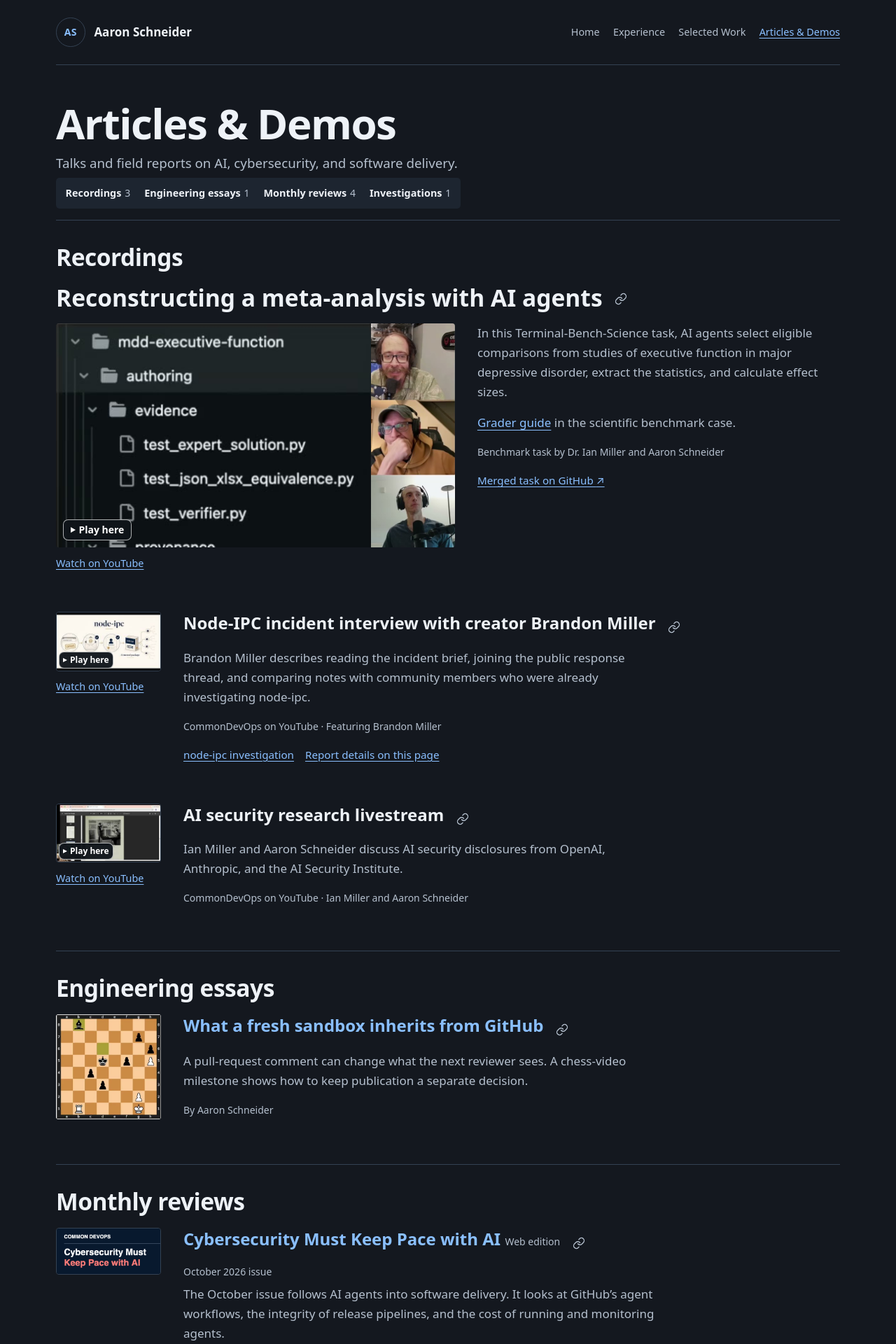
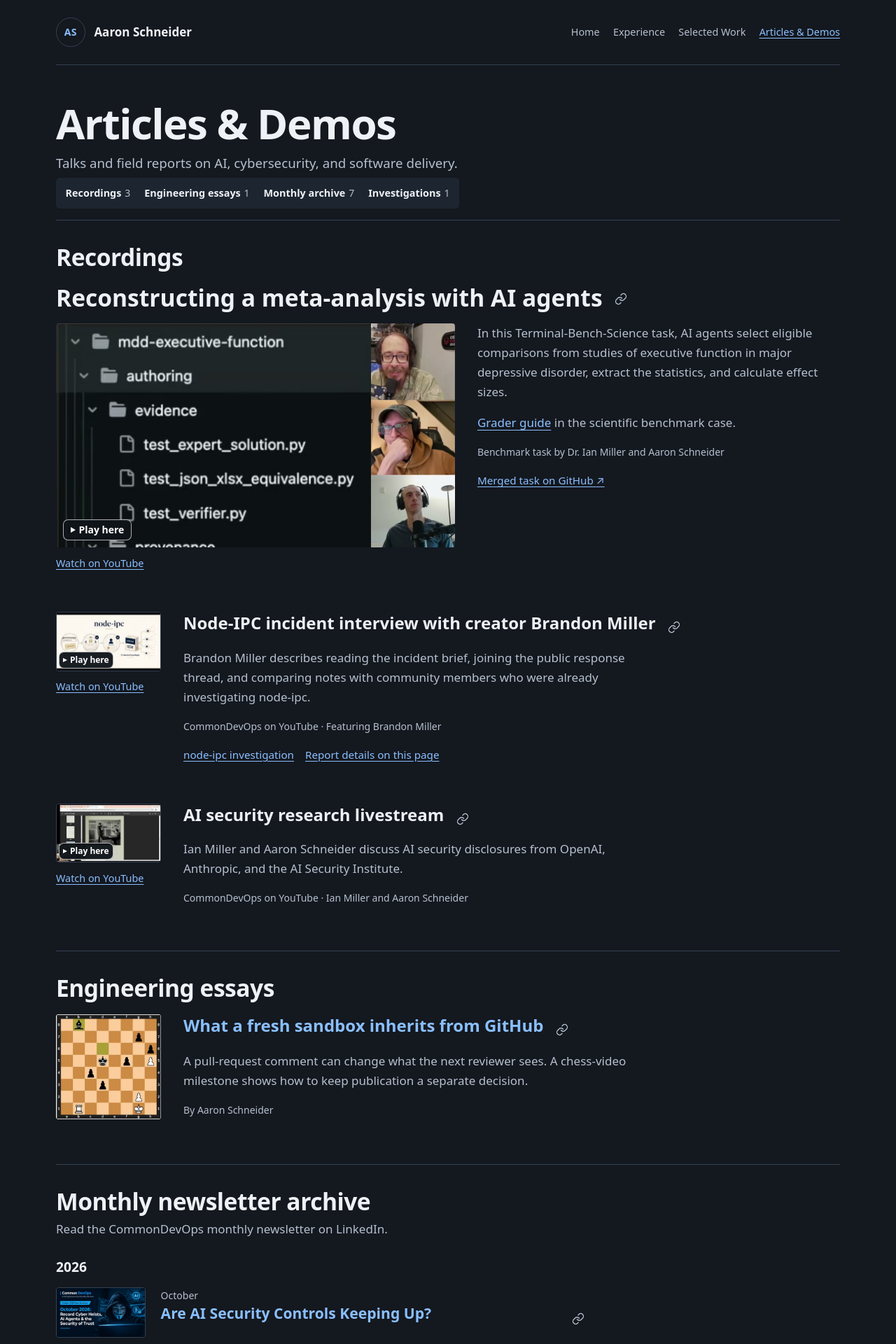
Before and after one commit to schneidergithub/schneidergithub.github.io, a Jekyll site: the page built from articles.md, in a window 1280 px wide. Shown: the top 1920 px of the page at 70% size. Built offline with Jekyll 4.4.1, drawn with Linux system fonts in a browser that asks for light colours; some of the changed text lies outside the part shown.

Commit message:
Feature the latest CommonDevOps newsletter and archive each published issue (#45)
Co-authored-by: schneidergithub <no.response.schneider@gmail.com>

```diff
--- a/_data/publications.yml
+++ b/_data/publications.yml
@@ -17,27 +17,24 @@
   related:
     label: "Merged task on GitHub"
     url: "https://github.com/harbor-framework/terminal-bench-science/pull/1513"
-- title: "Cybersecurity Must Keep Pace with AI"
-  home_featured: true
-  home_summary: "The October review examines how teams supervise AI agents and protect the software they release."
+- title: "Are AI Security Controls Keeping Up?"
   id: october-review
   type: "Article"
-  period: "October 2026"
-  publisher: "Common DevOps Monthly Review"
-  url: "https://www.aaronschneider.org/common-devops-reports/reports/2026-10/"
-  primary_edition: "Web edition"
-  description: "The October issue follows AI agents into software delivery. It looks at GitHub’s agent workflows, the integrity of release pipelines, and the cost of running and monitoring agents."
-  attribution: "Common DevOps Monthly Review"
+  issue_month: "2026-10"
+  date: "2026-11-05"
+  publisher: "CommonDevOps on LinkedIn"
+  url: "https://www.linkedin.com/pulse/october-2026-ai-security-controls-keeping-up-commondevops-a632c/"
+  description: "CommonDevOps looks at October’s crypto heists and the security controls that teams need as AI agents take on more work."
   preview:
-    src: "/assets/publications/october-review.png"
-    alt: "October issue masthead with the headline in white and red"
-    width: 480
-    height: 210
+    src: "/assets/publications/october-2026-linkedin.jpg"
+    alt: "October news cover with a hooded Guy Fawkes mask beside the headlines"
+    width: 640
+    height: 359
   editions:
+    - label: "Web edition"
+      url: "https://www.aaronschneider.org/common-devops-reports/reports/2026-10/"
     - label: "PDF edition"
       url: "https://www.aaronschneider.org/common-devops-reports/reports/2026-10/common-devops-october-2026.pdf"
-    - label: "LinkedIn edition"
-      url: "https://www.linkedin.com/pulse/october-2026-ai-security-controls-keeping-up-commondevops-a632c/"
 - title: "node-ipc Supply Chain Incident Report"
   home_featured: true
   home_summary: "I traced a maintainer domain’s registration and mail routing during the node-ipc investigation."
@@ -61,7 +58,7 @@
     label: "Interview details on this page"
 - title: "AI just got cheaper, hacking spree continues"
   id: september-review
-  period: "September 2026"
+  issue_month: "2026-09"
   preview:
     src: "/assets/publications/september-review.jpg"
     alt: "September issue masthead reading “AI got cheaper. Control got harder.”"
@@ -71,7 +68,6 @@
   publisher: "CommonDevOps on LinkedIn"
   date: "2026-10-05"
   url: "https://www.linkedin.com/pulse/ai-just-got-cheaper-control-harder-commondevops-uqksc/"
-  primary_edition: "LinkedIn edition"
   editions:
     - label: "Web edition"
       url: "https://www.aaronschneider.org/common-devops-reports/reports/2026-09/"
@@ -97,7 +93,7 @@
   attribution: "CommonDevOps on YouTube · Featuring Brandon Miller"
 - title: "AI & Cybersecurity: August 2026"
   id: august-review
-  period: "August 2026"
+  issue_month: "2026-08"
   preview:
     src: "/assets/publications/august-review.jpg"
     alt: "August cover with a portrait and the headline “AI got more capable. Security got harder.”"
@@ -125,7 +121,7 @@
   attribution: "CommonDevOps on YouTube · Ian Miller and Aaron Schneider"
 - title: "July summary of A.I. tech news"
   id: july-review
-  period: "July 2026"
+  issue_month: "2026-07"
   preview:
     src: "/assets/publications/july-review.jpg"
     alt: "Blue and white July cover titled “Latest A.I. News”"
@@ -137,6 +133,45 @@
   url: "https://www.linkedin.com/pulse/july-summary-ai-tech-news-commondevops-tlg9e/"
   description: "A July roundup covering AI-related hacking incidents, frontier and open-weight model releases, and developments to watch."
   attribution: "Published by CommonDevOps on LinkedIn"
+- title: "Tech highlights from June 2026"
+  id: june-review
+  type: "Article"
+  issue_month: "2026-06"
+  date: "2026-07-02"
+  publisher: "CommonDevOps on LinkedIn"
+  url: "https://www.linkedin.com/pulse/tech-highlights-from-june-2026-commondevops-u0ejc/"
+  description: "CommonDevOps reviews the month’s AI news."
+  preview:
+    src: "/assets/publications/june-2026-linkedin.jpg"
+    alt: "Blue and white Latest A.I. News cover for June"
+    width: 640
+    height: 359
+- title: "Tech News - May 2026"
+  id: may-review
+  type: "Article"
+  issue_month: "2026-05"
+  date: "2026-06-01"
+  publisher: "CommonDevOps on LinkedIn"
+  url: "https://www.linkedin.com/pulse/tech-news-may-2026-commondevops-unepc/"
+  description: "CommonDevOps reviews the month’s technology news."
+  preview:
+    src: "/assets/publications/may-2026-linkedin.jpg"
+    alt: "Blue and white Latest A.I. News cover for May"
+    width: 640
+    height: 359
+- title: "New frontier & local LLMs, security incidents, and billing changes."
+  id: april-review
+  type: "Article"
+  issue_month: "2026-04"
+  date: "2026-05-02"
+  publisher: "CommonDevOps on LinkedIn"
+  url: "https://www.linkedin.com/pulse/april-2026-summary-latest-ai-news-commondevops-q15se/"
+  description: "Model releases, security incidents and billing changes from April."
+  preview:
+    src: "/assets/publications/april-2026-linkedin.jpg"
+    alt: "April summary cover with four small technology and security illustrations"
+    width: 640
+    height: 359
 - title: "What a fresh sandbox inherits from GitHub"
   id: fresh-sandbox-github
   type: "Engineering essay"
--- /dev/null
+++ b/_includes/newsletter-archive.html
@@ -0,0 +1,26 @@
+{% assign issues = site.data.publications | where_exp: 'item', 'item.issue_month' | sort: 'issue_month' | reverse %}
+{% assign years = issues | group_by_exp: 'item', 'item.issue_month | slice: 0, 4' %}
+<section class="publication-group newsletter-archive" aria-labelledby="monthly-reviews">
+  <h2 id="monthly-reviews" tabindex="-1">Monthly newsletter archive</h2>
+  <p class="archive-source">Read the CommonDevOps monthly newsletter on LinkedIn.</p>
+  {% for year in years %}
+  <p class="archive-year" id="newsletter-year-{{ year.name }}">{{ year.name }}</p>
+  <ul class="publication-list newsletter-list" aria-labelledby="newsletter-year-{{ year.name }}">
+    {% for issue in year.items %}
+    <li class="publication newsletter-issue" id="{{ issue.id | escape }}" tabindex="-1">
+      <div class="meta">{% include publication-media.html publication=issue link_cover=true %}</div>
+      <div class="newsletter-detail">
+        <time class="issue-month" datetime="{{ issue.issue_month }}">{{ issue.issue_month | append: '-01' | date: '%B' }}</time>
+        <div class="publication-heading">
+          <h3><a href="{{ issue.url | escape }}"><span class="publication-title">{{ issue.title | escape }}</span></a></h3>
+          <a class="entry-permalink" href="#{{ issue.id | escape }}" aria-label="Link to {{ issue.title | escape }}" title="Link to this entry"></a>
+        </div>
+        {% if issue.editions %}
+        <p class="publication-actions">{% for edition in issue.editions %}<a class="publication-edition" href="{{ edition.url | escape }}">{{ edition.label | escape }}</a>{% endfor %}</p>
+        {% endif %}
+      </div>
+    </li>
+    {% endfor %}
+  </ul>
+  {% endfor %}
+</section>
--- a/articles.md
+++ b/articles.md
@@ -10,7 +10,7 @@ groups:
     label: Engineering essays
     type: Engineering essay
   - id: monthly-reviews
-    label: Monthly reviews
+    label: Monthly archive
     type: Article
   - id: investigations
     label: Investigations
@@ -21,12 +21,13 @@ groups:
   <p class="lead">Talks and field reports on AI, cybersecurity, and software delivery.</p>
   <nav class="publication-jumps section-jumps" aria-label="Publication formats">
     {% for group in page.groups %}
-      {% assign members = site.data.publications | where: 'type', group.type %}
+      {% if group.id == 'monthly-reviews' %}{% assign members = site.data.publications | where_exp: 'item', 'item.issue_month' %}{% else %}{% assign members = site.data.publications | where: 'type', group.type %}{% endif %}
       <a href="#{{ group.id }}">{{ group.label }} <span class="count">{{ members.size }}</span></a>
     {% endfor %}
   </nav>
 </header>
 {% for group in page.groups %}
+{% if group.id == 'monthly-reviews' %}{% include newsletter-archive.html %}{% continue %}{% endif %}
 {% assign members = site.data.publications | where: 'type', group.type %}
 <section class="publication-group" aria-labelledby="{{ group.id }}">
 <h2 id="{{ group.id }}" tabindex="-1">{{ group.label }}</h2>
--- a/assets/site.css
+++ b/assets/site.css
@@ -865,3 +865,31 @@ a{color:inherit}
   .publication:not(.publication-featured) .meta { width: min(100%, 11rem); }
   .publication:has(.publication-video[open]) .meta { width: 100%; }
 }
+
+.newsletter-archive-link {
+  display: inline-flex;
+  align-items: center;
+  min-height: 44px;
+  margin: -.6rem 1rem .4rem;
+  font-size: .94rem;
+}
+.newsletter-archive > h2 { margin-bottom: .35rem; }
+.archive-source { margin-bottom: 1.2rem; color: var(--muted); }
+.archive-year { margin: 1.5rem 0 .8rem; font-size: 1.2rem; font-weight: 650; }
+.newsletter-list { max-width: 48rem; gap: 1.15rem; }
+.newsletter-list .newsletter-issue {
+  grid-template: "media detail" auto / min(27%, 8rem) minmax(0, 1fr);
+  align-items: start;
+  gap: clamp(.65rem, 2vw, 1.35rem);
+}
+.newsletter-detail { grid-area: detail; min-width: 0; }
+.issue-month { display: block; font-size: .875rem; color: var(--muted); }
+.newsletter-issue .publication-heading { align-items: baseline; justify-content: space-between; }
+.newsletter-issue h3 { font-size: clamp(1.05rem, 2vw, 1.32rem); }
+.newsletter-issue .publication-actions { margin: 0; }
+.newsletter-issue .entry-permalink { align-self: start; }
+@container (max-width: 16rem) {
+  .newsletter-list .newsletter-issue {
+    grid-template: "media" auto "detail" auto / minmax(0, 1fr);
+  }
+}
```
Also changed, not shown: docs/roadmap.md (+8 -0 lines), index.md (+6 -3 lines), scripts/check_publications.cjs (+32 -9 lines), scripts/check_site.py (+17 -0 lines), assets/publications/april-2026-linkedin.jpg (added), assets/publications/june-2026-linkedin.jpg (added), assets/publications/may-2026-linkedin.jpg (added), assets/publications/october-2026-linkedin.jpg (added).
